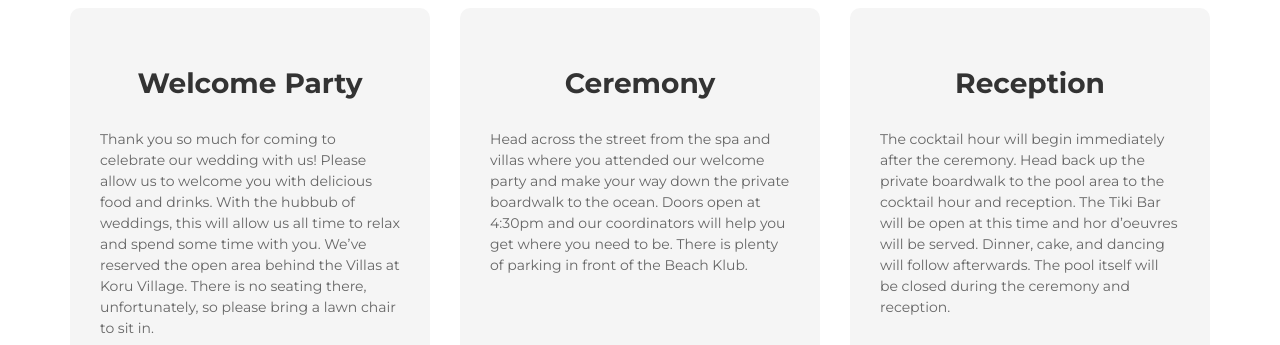
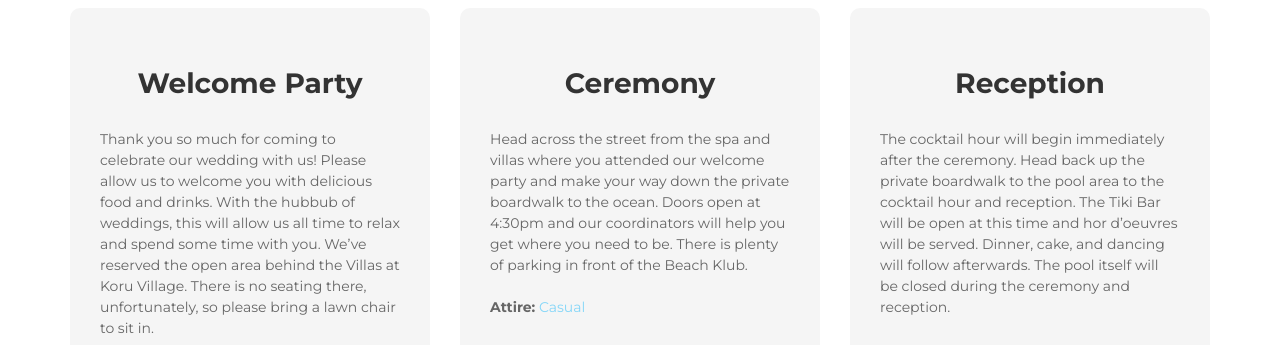
Before and after one commit to mandlar/BryanKristen, a plain HTML site: page wedding.html in a window 1280 px wide. Shown: the part 1147-1492 px from the top of the page. Drawn offline with nearby package versions, Linux system fonts and the light colour scheme; some packages are replaced by stand-ins of ours.

Commit message:
Added attire to ceremony section

```diff
--- a/wedding.html
+++ b/wedding.html
@@ -94,7 +94,10 @@
                 <div class="ceremony-col col-xs-12 col-sm-4">
                     <div class="col-inner">
                         <h4 class="subtitle text-center">Ceremony</h4>
-                        <p class="intro">Head across the street from the spa and villas where you attended our welcome party and make your way down the private boardwalk to the ocean. Doors open at 4:30pm and our coordinators will help you get where you need to be. There is plenty of parking in front of the Beach Klub.<br/><br><br></p>
+                        <p class="intro">Head across the street from the spa and villas where you attended our welcome party and make your way down the private boardwalk to the ocean. Doors open at 4:30pm and our coordinators will help you get where you need to be. There is plenty of parking in front of the Beach Klub.
+                        <br/><br/>
+                        <strong>Attire:</strong> <a href="https://www.theknot.com/content/wedding-guest-attire-cheat-sheet">Casual</a>
+                        <br></p>
                         <ul class="meta-list list-unstyled text-left center-block">
                             <li><label class="">Date:</label><br/> Saturday - July 1st, 2017</li>
                             <li><label class="">Time: </label><br/> 5:00pm</li>
```
